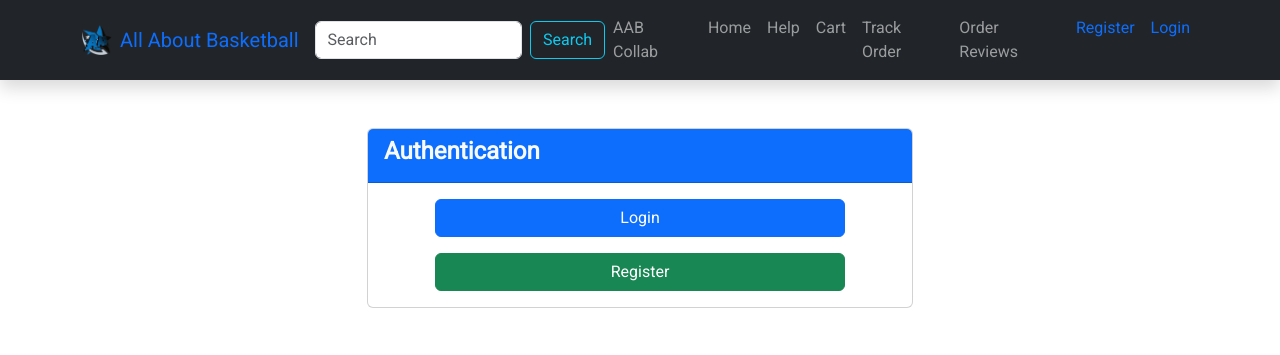
After one commit to AllAboutBasketball/AllAboutBasketball-Website, a PHP site: page /aab/auth-form.php in a window 1280 px wide. The commit adds this page. Shown: the top 355 px of the page. Run offline with PHP 8.4, Linux system fonts and the light colour scheme; some libraries are stand-ins or nearby versions.

Commit message:
Modal Form

```diff
--- /dev/null
+++ b/auth-form.php
@@ -0,0 +1,118 @@
+<?php
+session_start();
+
+if(isset($_SESSION['auth']))
+{
+    $_SESSION['message'] = "Your already logged in";
+    header('Location: index.php');
+    exit();
+}
+include('includes/header.php');
+?>
+
+
+<div class="py-5">
+    <div class="container">
+        <div class="row justify-content-center">
+            <div class="col-md-6">
+               <?php if(isset($_SESSION['message'])) {?>
+            <div class="alert alert-warning alert-dismissible fade show" role="alert">
+                <strong></strong> <?= $_SESSION['message'];?>
+                <button type="button" class="btn-close" data-bs-dismiss="alert" aria-label="Close"></button>
+            </div>
+            <?php
+                unset($_SESSION['message']);
+               }
+            ?>
+                <div class="card">
+                    <div class="card-header bg-primary">
+                        <h4><strong class="text-light">Authentication</strong></h4>
+                    </div>
+                    <div class="card-body d-flex justify-content-center">
+                        <div class="d-flex justify-content-center flex-column" style="width: 80%">
+                            <button type="button" class="btn btn-primary mb-3" data-bs-toggle="modal" data-bs-target="#loginModal">
+                                Login
+                            </button>
+
+                            <button type="button" class="btn btn-success" data-bs-toggle="modal" data-bs-target="#registerModal">
+                                Register
+                            </button>
+                        </div>
+                    </div>
+                </div>
+            </div>
+        </div>
+    </div>
+</div>
+
+
+<div class="modal fade" id="loginModal" tabindex="-1" aria-labelledby="loginModal" aria-hidden="true">
+  <div class="modal-dialog">
+    <div class="modal-content">
+      <div class="modal-header bg-primary">
+        <h4 class="modal-title text-light" id="loginModalLabel">Login Form</h4>
+        <button type="button" class="btn-close" data-bs-dismiss="modal" aria-label="Close"></button>
+      </div>
+      <div class="modal-body">
+        <form action="functions/authcode.php" method="POST">
+          <div class="mb-3">
+            <label for="exampleInputEmail1" class="form-label text-dark fw-bold" autocomplete="off">Email Address</label>
+            <input type="email" name="email" class="form-control" placeholder="Enter your email" id="exampleInputEmail1" aria-describedby="emailHelp" autocomplete="off">
+          </div>
+          <div class="mb-3">
+            <label for="exampleInputPassword1" class="form-label text-dark fw-bold" autocomplete="off">Password</label>
+            <input type="password" name="password" class="form-control" placeholder="Enter password" id="exampleInputPassword1">
+          </div>
+          <p><a href="forgot-password.php" style="margin-bottom: 15px; display: block; text-align: right;">Forgot Password?</a></p>
+          <button type="submit" name="login_btn" class="btn btn-primary"><i class="fa fa-sign-in me-2"></i>Login</button>
+        </form>
+      </div>
+    </div>
+  </div>
+</div>
+
+
+<div class="modal fade" id="registerModal" tabindex="-1" aria-labelledby="registerModalLabel" aria-hidden="true">
+  <div class="modal-dialog modal-dialog-centered">
+    <div class="modal-content">
+      <div class="modal-header bg-primary">
+        <h4 class="modal-title text-light" id="registerModalLabel">Registration Form</h4>
+        <button type="button" class="btn-close" data-bs-dismiss="modal" aria-label="Close"></button>
+      </div>
+      <div class="modal-body">
+        <form action="functions/authcode.php" method="POST">
+          <div class="mb-3">
+            <label class="form-label text-dark fw-bold">Name</label>
+            <input type="text" name="name" required class="form-control" placeholder="Enter your name" autocomplete="off" onkeypress="return validateKeyPress(event)">
+          </div>
+          <div class="mb-3">
+            <label for="exampleInputEmail1" class="form-label text-dark fw-bold">Email Address</label>
+            <input type="email" name="email" required class="form-control" placeholder="Enter your email" id="exampleInputEmail1" aria-describedby="emailHelp" autocomplete="off">
+          </div>
+          <div class="mb-3">
+            <label class="form-label text-dark fw-bold">Contact No.</label>
+            <input type="number" name="phone" required class="form-control" placeholder="Enter number" id="numbers" autocomplete="off" onkeypress="return event.charCode >= 48 && event.charCode <= 57" oninput="limitInputRegister(this, 11)">
+          </div>
+          <div class="mb-3">
+            <label class="form-label text-dark fw-bold">Address</label>
+            <textarea name="address" required class="form-control" rows="2" placeholder="Enter Address" autocomplete="off"></textarea>
+          </div>
+          <div class="mb-3">
+            <label class="form-label text-dark fw-bold">ZIP Code</label>
+            <input type="number" name="zip" required class="form-control" placeholder="Enter zipcode" id="numbers" autocomplete="off" onkeypress="return event.charCode >= 48 && event.charCode <= 57">
+          </div>
+          <div class="mb-3">
+            <label for="exampleInputPassword1" class="form-label text-dark fw-bold">Password</label>
+            <input type="password" name="password" required class="form-control" placeholder="Enter password" id="exampleInputPassword1" autocomplete="off">
+          </div>
+          <div class="mb-3">
+            <label class="form-label text-dark fw-bold">Confirm Password</label>
+            <input type="password" required name="cpassword" class="form-control" placeholder="Confirm password" autocomplete="off">
+          </div>
+          <button type="submit" name="register_btn" class="btn btn-primary">Register</button>
+        </form>
+      </div>
+    </div>
+  </div>
+</div>
+<?php include('includes/footer.php'); ?>
--- a/authenticate.php
+++ b/authenticate.php
@@ -2,7 +2,7 @@
 
 if(!isset($_SESSION['auth']))
 {
-    redirect("login.php", "Login to Continue");
+    redirect("auth-form.php", "Login to Continue");
 }
 
 
--- a/includes/navbar.php
+++ b/includes/navbar.php
@@ -69,10 +69,10 @@
                 else{
                 ?>
                     <li class="nav-item">
-                    <a class="nav-link <?= $page == "register.php"? 'active text-primary':''; ?>" href="register.php">Register</a>
+                    <a class="nav-link <?= $page == "auth-form.php"? 'active text-primary':''; ?>" href="register.php">Register</a>
                     </li>
                     <li class="nav-item">
-                    <a class="nav-link <?= $page == "login.php"? 'active text-primary':''; ?>" href="login.php">Login</a>
+                    <a class="nav-link <?= $page == "auth-form.php"? 'active text-primary':''; ?>" href="login.php">Login</a>
                     </li>
                <?php
                }
--- a/login.php
+++ b/login.php
@@ -12,8 +12,6 @@ include('includes/header.php');
 
 
 <div class="py-5">
-
-
     <div class="container">
         <div class="row justify-content-center">
             <div class="col-md-6">
@@ -26,7 +24,6 @@ include('includes/header.php');
                 unset($_SESSION['message']);
                }
             ?>
-
                 <div class="card">
                     <div class="card-header bg-primary">
                         <h4><strong class="text-light">Login Form</strong></h4>
```
Also changed, not shown: product-view.php (+9 -9 lines).
